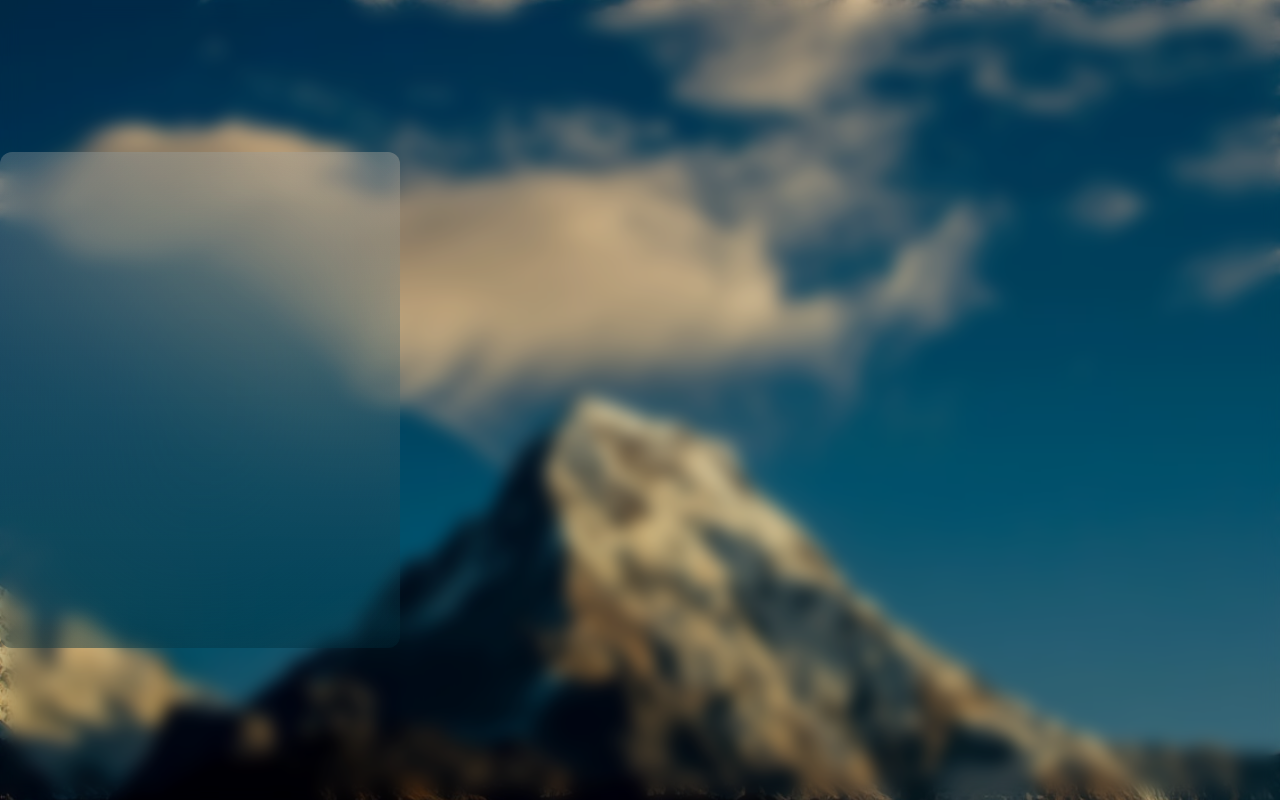
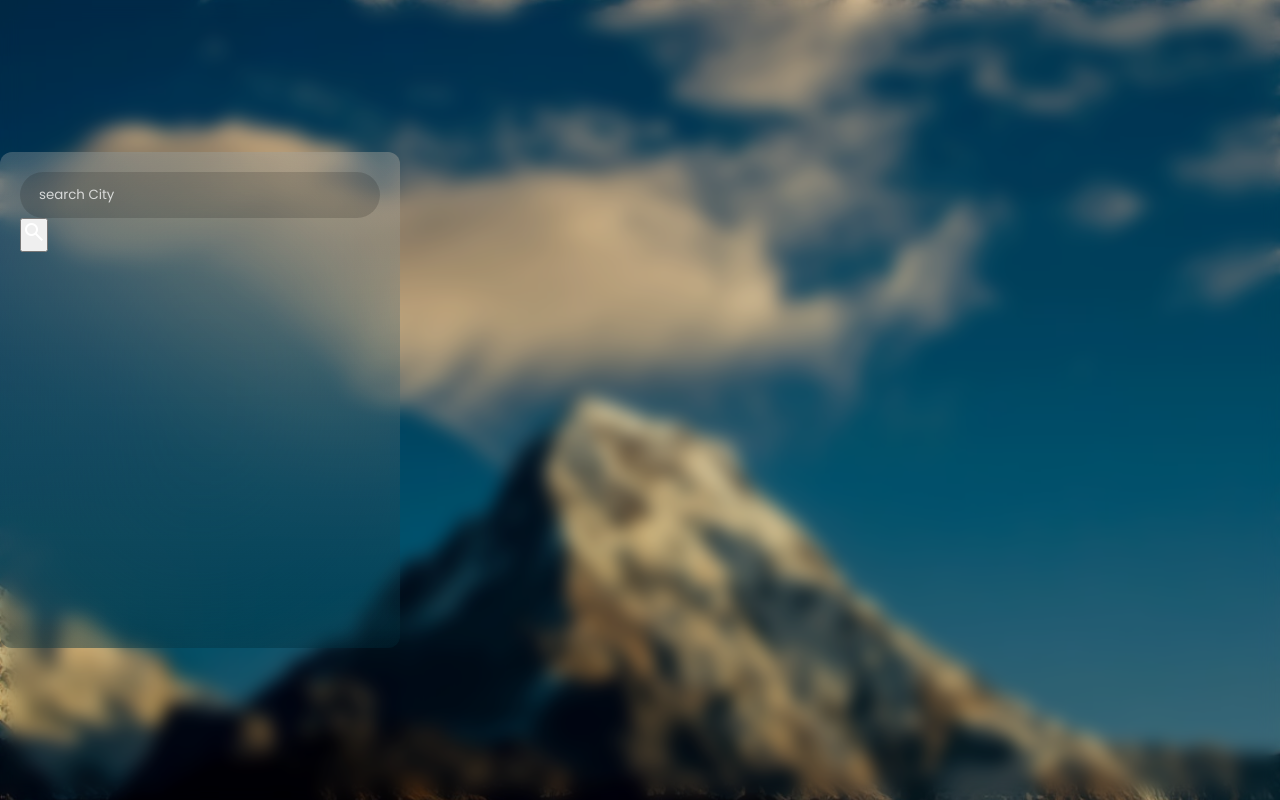
Before and after one commit to ThaboJunior/Weather-App, a plain HTML site: page index.html in a window 1280 px wide. Drawn offline with nearby package versions, Linux system fonts and the light colour scheme.

Commit message:
added and styled the search input field and search button(not styled)

```diff
--- a/index.html
+++ b/index.html
@@ -1,14 +1,29 @@
 <!DOCTYPE html>
 <html lang="en">
+
 <head>
     <meta charset="UTF-8">
     <meta name="viewport" content="width=device-width, initial-scale=1.0">
     <title>Weather App</title>
     <link rel="stylesheet" href="style.css">
+    <!--IMPORT GOOGLE ICONS-->
+    <link rel="stylesheet"
+        href="https://fonts.googleapis.com/css2?family=Material+Symbols+Outlined:opsz,wght,FILL,GRAD@24,400,0,0&icon_names=search" />
 </head>
+
 <body>
     <main class="main-container">
 
+        <header class="input container">
+            <input class="city-input" placeholder="search City">
+            <button class="search-btn">
+                <span class="material-symbols-outlined">
+                    search
+                </span>
+            </button>
+        </header>
+
     </main>
 </body>
+
 </html>
--- a/style.css
+++ b/style.css
@@ -36,4 +36,25 @@ body::before{
     rgb(255, 255, 255, 0.15));
     border-radius: 12px;
     backdrop-filter: blur(100px);
+    padding: 20px;
 }
+
+/* Input Container */
+.city-input{
+    width: 100%;
+    padding: 10px 16px;
+    border-radius: 99px;
+    border: 3px solid transparent;
+    background: rgb(0,0,0,0.15);
+    outline: none;
+    font-family: 500;
+    transition: 0.25s border;
+}
+
+.city-input:focus{
+    border: 3px solid rgb(255, 255, 255, 0.15);
+}
+
+.city-input::placeholder{
+    color: rgb(255, 255, 255, 0.75);
+}
```
